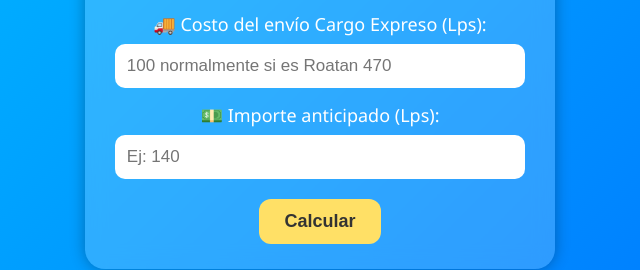
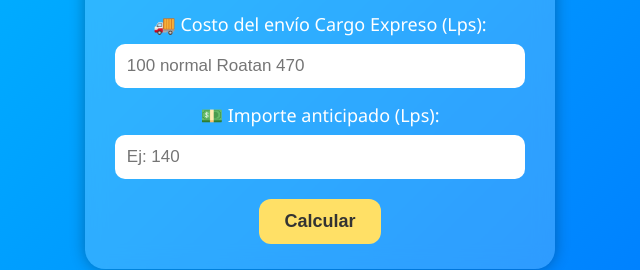
Before and after one commit to admin2025x/wcx, a plain HTML site: page index.html in a window 1280 px wide. Shown: the part 263-533 px from the top of the page, 320-960 px from the left. Drawn offline with Linux system fonts and the light colour scheme.

Commit message:
Update index.html

```diff
--- a/index.html
+++ b/index.html
@@ -90,7 +90,7 @@
     <input type="number" inputmode="decimal" id="costo" placeholder="Ej: 549">
 
     <label>🚚 Costo del envío Cargo Expreso (Lps):</label>
-    <input type="number" inputmode="decimal" id="envio" placeholder="100 normalmente si es Roatan 470">
+    <input type="number" inputmode="decimal" id="envio" placeholder="100 normal Roatan 470">
 
     <label>💵 Importe anticipado (Lps):</label>
     <input type="number" inputmode="decimal" id="anticipo" placeholder="Ej: 140">
```
